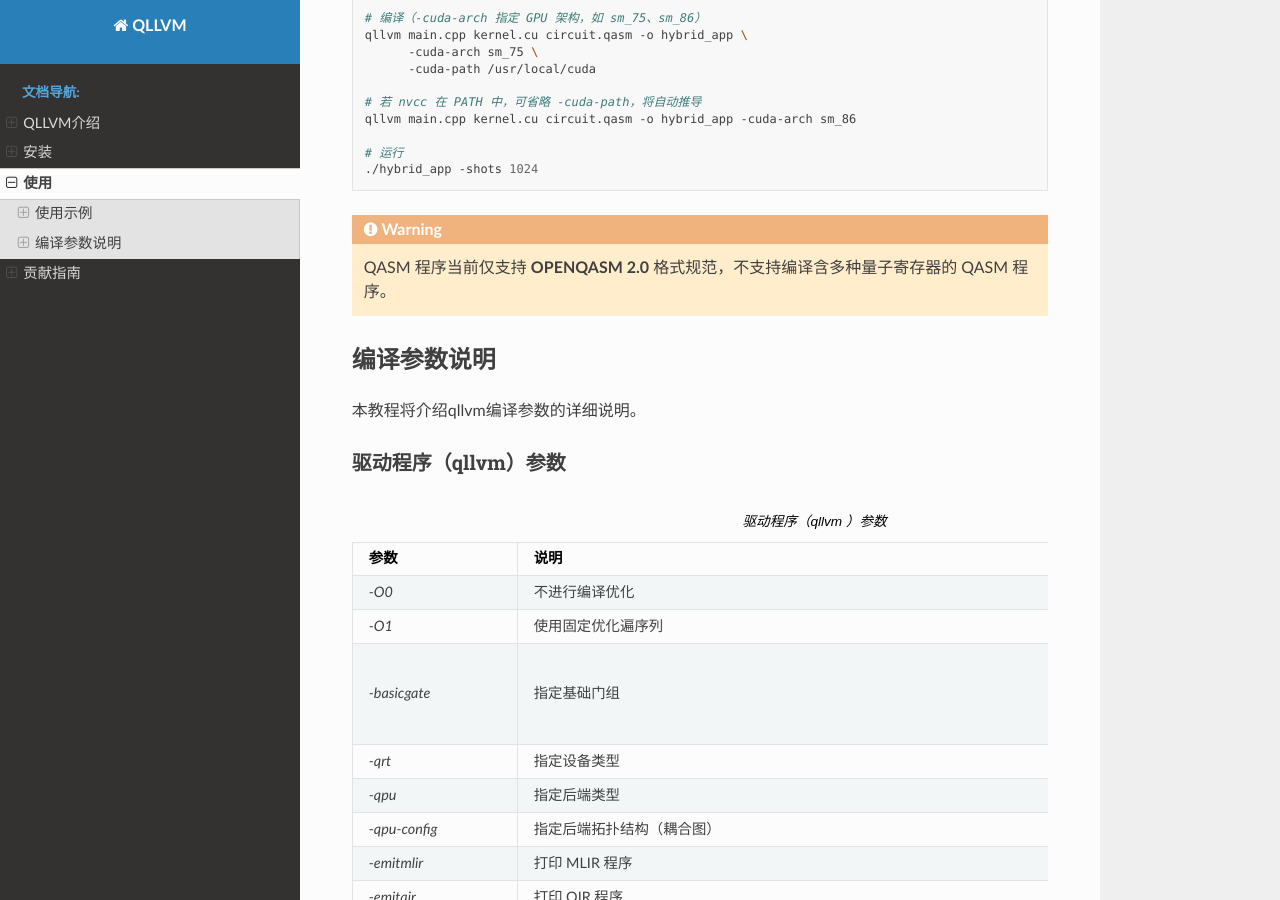
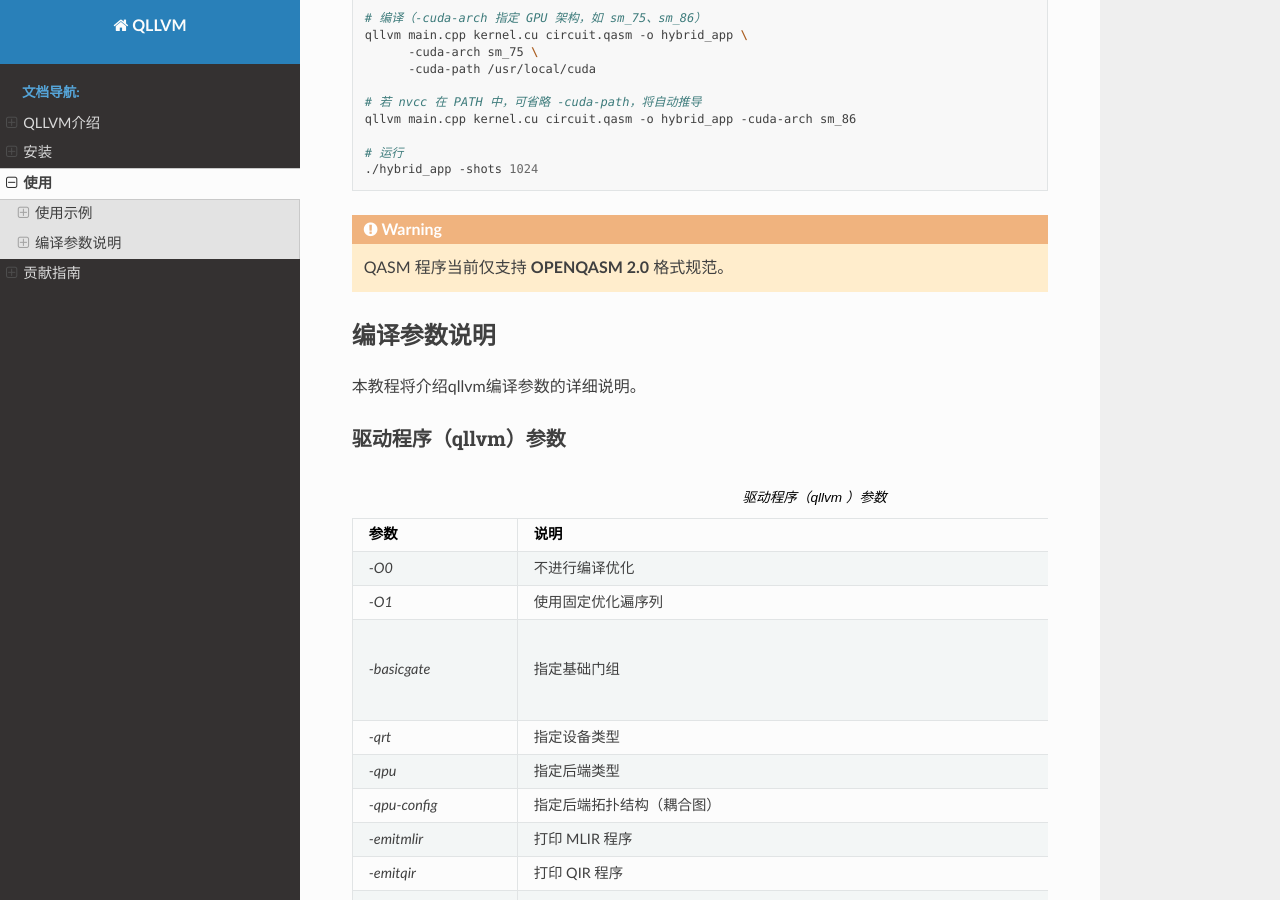
Before and after one commit to mobaize/qllvm-documentation, a Sphinx documentation site: the page built from docs/source/usage.rst, in a window 1280 px wide and 900 px high, scrolled down 6674 px. Built offline with Sphinx 7.4.7 and the Read the Docs theme 3.1.0, drawn with Linux system fonts in a browser that asks for light colours.

Commit message:
Change docs

```diff
--- a/docs/source/usage.en.rst
+++ b/docs/source/usage.en.rst
@@ -401,7 +401,7 @@ Supports compiling C++ main programs, CUDA kernels, and QASM quantum circuits in
     ./hybrid_app -shots 1024
 
 .. warning::
-   QASM programs currently only support **OPENQASM 2.0** format specification, and do not support compiling QASM programs with multiple quantum registers.
+   QASM programs currently only support **OPENQASM 2.0** format specification.
 
 
 .. _compilation-parameter-explanation:
--- a/docs/source/usage.rst
+++ b/docs/source/usage.rst
@@ -404,7 +404,7 @@ C++ + CUDA + QASM 混合编译
     ./hybrid_app -shots 1024
 
 .. warning::
-   QASM 程序当前仅支持 **OPENQASM 2.0** 格式规范，不支持编译含多种量子寄存器的 QASM 程序。
+   QASM 程序当前仅支持 **OPENQASM 2.0** 格式规范。
 
 编译参数说明
 ------------
```
Also changed, not shown: 8 other files.
